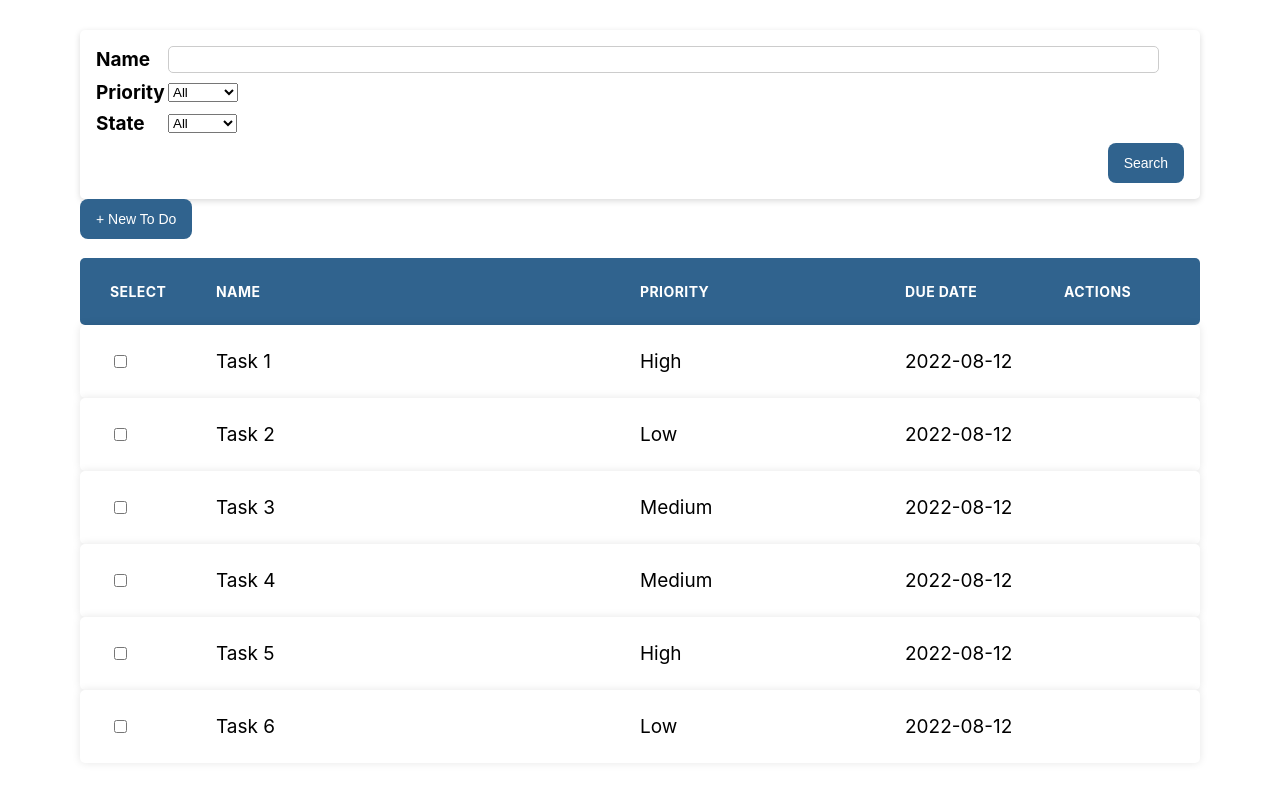
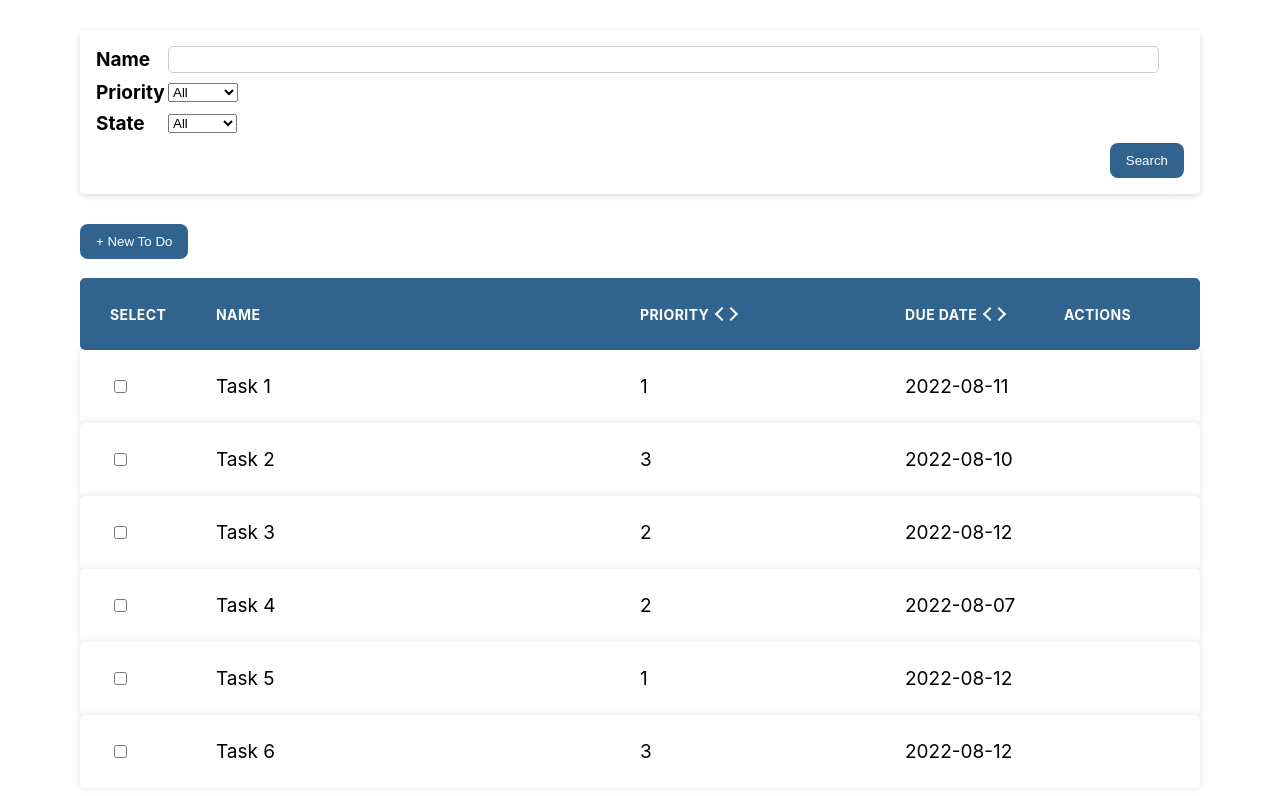
Before and after one commit to devcydo/to-do, a React (Create React App) app: page / in a window 1280 px wide. Shown: the top 796 px of the page. Built offline with nearby package versions, Linux system fonts and the light colour scheme.

Commit message:
global modal added

```diff
--- a/src/App.css
+++ b/src/App.css
@@ -3,3 +3,103 @@
   padding: 30px 80px;
   font-size: 19px;
 }
+
+/* Icons */
+.gg-chevron-up {
+  box-sizing: border-box;
+  position: relative;
+  display: block;
+  transform: scale(var(--ggs, 1));
+  width: 22px;
+  height: 22px;
+  border: 2px solid transparent;
+  border-radius: 100px;
+}
+.gg-chevron-up::after {
+  content: "";
+  display: block;
+  box-sizing: border-box;
+  position: absolute;
+  width: 10px;
+  height: 10px;
+  border-top: 2px solid;
+  border-right: 2px solid;
+  transform: rotate(-45deg);
+  left: 4px;
+  bottom: 2px;
+}
+
+.gg-chevron-down {
+  box-sizing: border-box;
+  position: relative;
+  display: block;
+  transform: scale(var(--ggs, 1));
+  width: 22px;
+  height: 22px;
+  border: 2px solid transparent;
+  border-radius: 100px;
+}
+
+.gg-chevron-down::after {
+  content: "";
+  display: block;
+  box-sizing: border-box;
+  position: absolute;
+  width: 10px;
+  height: 10px;
+  border-bottom: 2px solid;
+  border-right: 2px solid;
+  transform: rotate(45deg);
+  left: 4px;
+  top: 2px;
+}
+
+.gg-chevron-left {
+  box-sizing: border-box;
+  position: relative;
+  display: block;
+  transform: scale(var(--ggs, 1));
+  width: 22px;
+  height: 22px;
+  border: 2px solid transparent;
+  border-radius: 100px;
+}
+
+.gg-chevron-left::after {
+  content: "";
+  display: block;
+  box-sizing: border-box;
+  position: absolute;
+  width: 10px;
+  height: 10px;
+  border-bottom: 2px solid;
+  border-left: 2px solid;
+  transform: rotate(45deg);
+  left: 6px;
+  top: 4px;
+}
+
+.gg-chevron-right {
+  box-sizing: border-box;
+  position: relative;
+  display: block;
+  transform: scale(var(--ggs, 1));
+  width: 22px;
+  height: 22px;
+  border: 2px solid transparent;
+  border-radius: 100px;
+}
+
+.gg-chevron-right::after {
+  content: "";
+  display: block;
+  box-sizing: border-box;
+  position: absolute;
+  width: 10px;
+  height: 10px;
+  border-bottom: 2px solid;
+  border-right: 2px solid;
+  transform: rotate(-45deg);
+  right: 15px;
+  top: 4px;
+}
--- a/src/App.js
+++ b/src/App.js
@@ -1,36 +1,19 @@
 import React, { useState } from "react";
 
-import Button from "./components/UI/Button";
+import { ModalProvider } from "./context/Modal";
+
 import ControlFilter from "./components/ToDos/ControlFilter";
 import ToDoList from "./components/ToDos/ToDoList";
-import ToDoItemForm from "./components/ToDos/ToDoItemForm";
 
 import "./App.css";
 
 function App() {
-  const [isModalOpen, setIsModalOpen] = useState(false);
-
-  const showModalHandler = () => {
-    setIsModalOpen(true);
-  };
-
-  const hideModalHandler = () => {
-    setIsModalOpen(false);
-  };
-
   return (
     <div className="App">
-      {isModalOpen && <ToDoItemForm onClose={hideModalHandler} />}
-      <ControlFilter />
-      <Button
-        label="+ New To Do"
-        type="button"
-        align="left"
-        onClick={showModalHandler}
-      />
-      <main>
-        <ToDoList/>
-      </main>
+        <ModalProvider>
+          <ControlFilter />
+          <ToDoList />
+        </ModalProvider>
     </div>
   );
 }
--- a/src/components/ToDos/ToDoItem/index.js
+++ b/src/components/ToDos/ToDoItem/index.js
@@ -1,13 +1,19 @@
+import { useContext } from "react";
+
+import { ModalContext } from "../../../context/Modal";
+
 import Action from "../../UI/Action";
 import classes from "./style.module.css";
 
 const ToDoItem = (props) => {
+  const { handleModal } = useContext(ModalContext);
+
   const editHandler = () => {
     console.log("Edit item" + props.id);
   };
 
   const deleteHandler = () => {
-    console.log("Delete item" + props.id);
+    handleModal("Delete Item" + props.id)
   };
 
   return (
--- a/src/components/ToDos/ToDoItemForm/index.js
+++ b/src/components/ToDos/ToDoItemForm/index.js
@@ -1,10 +1,8 @@
 import Button from "../../UI/Button";
 import Input from "../../UI/Input";
-import Modal from "../../UI/Modal";
 
-const ToDoItemForm = (props) => {
+const ToDoItemForm = () => {
   return (
-    <Modal onClose={props.onClose}>
     <form>
       <Input
         label="Name"
@@ -16,7 +14,6 @@ const ToDoItemForm = (props) => {
 
       <Button label="Add" type="submit" />
     </form>
-    </Modal>
   );
 };
 
--- a/src/components/ToDos/ToDoList/index.js
+++ b/src/components/ToDos/ToDoList/index.js
@@ -1,42 +1,98 @@
+import { useContext, useState } from "react";
+import { ModalContext } from "../../../context/Modal";
+
+import Button from "../../UI/Button";
 import CheckBox from "../../UI/CheckBox";
 import Table from "../../UI/Table";
 import ToDoItem from "../ToDoItem";
+import ToDoItemForm from "../ToDoItemForm";
 
 const TABLE_HEADERS = [
-  { label: "Select", orderable: false },
-  { label: "Name", orderable: false },
-  { label: "Priority", orderable: true },
-  { label: "Due date", orderable: true },
-  { label: "Actions", orderable: false },
+  { key: "select", label: "Select", sortable: false },
+  { key: "name", label: "Name", sortable: false },
+  { key: "priority", label: "Priority", sortable: true },
+  { key: "dueDate", label: "Due date", sortable: true },
+  { key: "actions", label: "Actions", sortable: false },
 ];
 
+//1 High
+//2 Medium
+//3 Low
+
 const ROWS = [
-  { id: "T1", name: "Task 1", priority: "High", dueDate: "2022-08-12", done: false },
-  { id: "T2", name: "Task 2", priority: "Low", dueDate: "2022-08-12", done: false },
-  { id: "T3", name: "Task 3", priority: "Medium", dueDate: "2022-08-12", done: false },
-  { id: "T4", name: "Task 4", priority: "Medium", dueDate: "2022-08-12", done: false },
-  { id: "T5", name: "Task 5", priority: "High", dueDate: "2022-08-12", done: false },
-  { id: "T6", name: "Task 6", priority: "Low", dueDate: "2022-08-12", done: false },
+  {
+    id: "T1",
+    name: "Task 1",
+    priority: "1",
+    dueDate: "2022-08-11",
+    done: false,
+  },
+  {
+    id: "T2",
+    name: "Task 2",
+    priority: "3",
+    dueDate: "2022-08-10",
+    done: false,
+  },
+  {
+    id: "T3",
+    name: "Task 3",
+    priority: "2",
+    dueDate: "2022-08-12",
+    done: false,
+  },
+  {
+    id: "T4",
+    name: "Task 4",
+    priority: "2",
+    dueDate: "2022-08-07",
+    done: false,
+  },
+  {
+    id: "T5",
+    name: "Task 5",
+    priority: "1",
+    dueDate: "2022-08-12",
+    done: false,
+  },
+  {
+    id: "T6",
+    name: "Task 6",
+    priority: "3",
+    dueDate: "2022-08-12",
+    done: false,
+  },
 ];
 
 const ToDoList = () => {
-  const rows = ROWS.map((column) => (
-    <ToDoItem
-      id={column.id}
-      name={column.name}
-      priority={column.priority}
-      dueDate={column.dueDate}
-      done={
-        <CheckBox
-        />
-      }
-    />
-  ));
+  const { handleModal } = useContext(ModalContext);
+
+  const [tableData, setTableData] = useState(ROWS);
+
+  const clickHandler = () => {
+    handleModal(<ToDoItemForm />);
+  };
 
   return (
-    <Table headers={TABLE_HEADERS}>
-      {rows}
-    </Table>
+    <>
+      <Button
+        label="+ New To Do"
+        type="button"
+        align="left"
+        onClick={clickHandler}
+      />
+      <Table headers={TABLE_HEADERS}>
+        {tableData.map((column) => (
+          <ToDoItem
+            id={column.id}
+            name={column.name}
+            priority={column.priority}
+            dueDate={column.dueDate}
+            done={<CheckBox />}
+          />
+        ))}
+      </Table>
+    </>
   );
 };
 
--- a/src/components/UI/Button/style.module.css
+++ b/src/components/UI/Button/style.module.css
@@ -8,27 +8,17 @@
   border-style: none;
   box-sizing: border-box;
   color: #FFFFFF;
-  cursor: pointer;
   display: inline-block;
-  font-size: 14px;
-  font-weight: 500;
-  height: 40px;
-  line-height: 20px;
-  list-style: none;
-  margin: 0;
-  outline: none;
   padding: 10px 16px;
   position: relative;
   text-align: center;
   text-decoration: none;
-  transition: color 100ms;
-  vertical-align: baseline;
-  touch-action: manipulation;
 }
 
 .button:hover,
 .button:focus {
   background-color: #30648e8f;
+  cursor: pointer;
 }
 
 
--- a/src/components/UI/Card/style.module.css
+++ b/src/components/UI/Card/style.module.css
@@ -3,4 +3,5 @@
   box-shadow: 0 2px 6px rgba(0, 0, 0, 0.15);
   border-radius: 5px;
   background-color: white;
+  margin-bottom: 30px;
 }
--- a/src/components/UI/Table/index.js
+++ b/src/components/UI/Table/index.js
@@ -1,20 +1,56 @@
 import classes from "./style.module.css";
 
 const Table = (props) => {
-  const headers = props.headers.map((column, index) => (
-    <div className={`${classes['col-'+(index+1)]}`}>{column.label}</div>
-  ))
+  const headers = props.headers.map(
+    (column, index) =>
+      column.sortable ? (
+        <div
+          className={`
+            ${classes["col-" + (index + 1)]}
+            ${classes["col-sortable"]}
+            ${classes["col-clickable"]}`}
+          key={column.key}
+        >
+          {column.label}
+            <div className={classes["icon-container"]}>
+              <i className="gg-chevron-left"></i>
+              <i className="gg-chevron-right"></i>
+            </div>
+        </div>
+      ) : (
+        <div
+          className={`${classes["col-" + (index + 1)]} ${
+            classes["col-sortable"]
+          }`}
+        >
+          {column.label}
+        </div>
+      )
+    // <div
+    //   className={`${classes["col-" + (index + 1)]} ${classes["col-sortable"]}`}
+    //   key={column.key}
+    //   onClick={column.sortable ? () => sortingChangeHandler(column.key) : null}
+    // >
+    //   {column.label}
+    //   {column.sortable && (
+    //     <div className={classes["icon-container"]}>
+    //       <i className="gg-chevron-left"></i>
+    //       <i className="gg-chevron-right"></i>
+    //     </div>
+    //   )}
+    // </div>
+  );
 
-  return(
-    <div className={classes['table-container']}>
-      <ul className={classes['table-responsive']}>
-        <li key="headers" className={classes['table-header']}>
+  return (
+    <div className={classes["table-container"]}>
+      <ul className={classes["table-responsive"]}>
+        <li key="headers" className={classes["table-header"]}>
           {headers}
         </li>
         {props.children}
       </ul>
     </div>
-  )
-}
+  );
+};
 
 export default Table;
--- a/src/components/UI/Table/style.module.css
+++ b/src/components/UI/Table/style.module.css
@@ -24,6 +24,20 @@
   text-align: left;
 }
 
+.col-sortable{
+  display: flex;
+  align-items: center;
+}
+
+.col-clickable:hover{
+  cursor: pointer;
+}
+
+.icon-container{
+  display: flex;
+  margin: 0;
+}
+
 .col-1 {
   flex-basis: 10%;
 }
--- /dev/null
+++ b/src/context/Modal/index.js
@@ -0,0 +1,18 @@
+import React from "react";
+import useModal from "../../hooks/useModal";
+import Modal from "../../components/UI/Modal";
+
+let ModalContext;
+let { Provider } = (ModalContext = React.createContext());
+
+let ModalProvider = ({ children }) => {
+  let { modal, handleModal, modalContent } = useModal();
+  return (
+    <Provider value={{ modal, handleModal, modalContent }}>
+      <Modal />
+      {children}
+    </Provider>
+  );
+};
+
+export { ModalContext, ModalProvider };
--- /dev/null
+++ b/src/hooks/useModal.js
@@ -0,0 +1,15 @@
+import { useState } from "react";
+
+export default () => {
+  let [modal, setModal] = useState(false);
+  let [modalContent, setModalContent] = useState("I'm the Modal Content");
+
+  let handleModal = (content = false) => {
+    setModal(!modal);
+    if (content) {
+      setModalContent(content);
+    }
+  };
+
+  return { modal, handleModal, modalContent };
+};
```
Also changed, not shown: src/components/UI/Modal/index.js (+11 -8 lines). Lines whose indentation alone changed are shown as unchanged.
